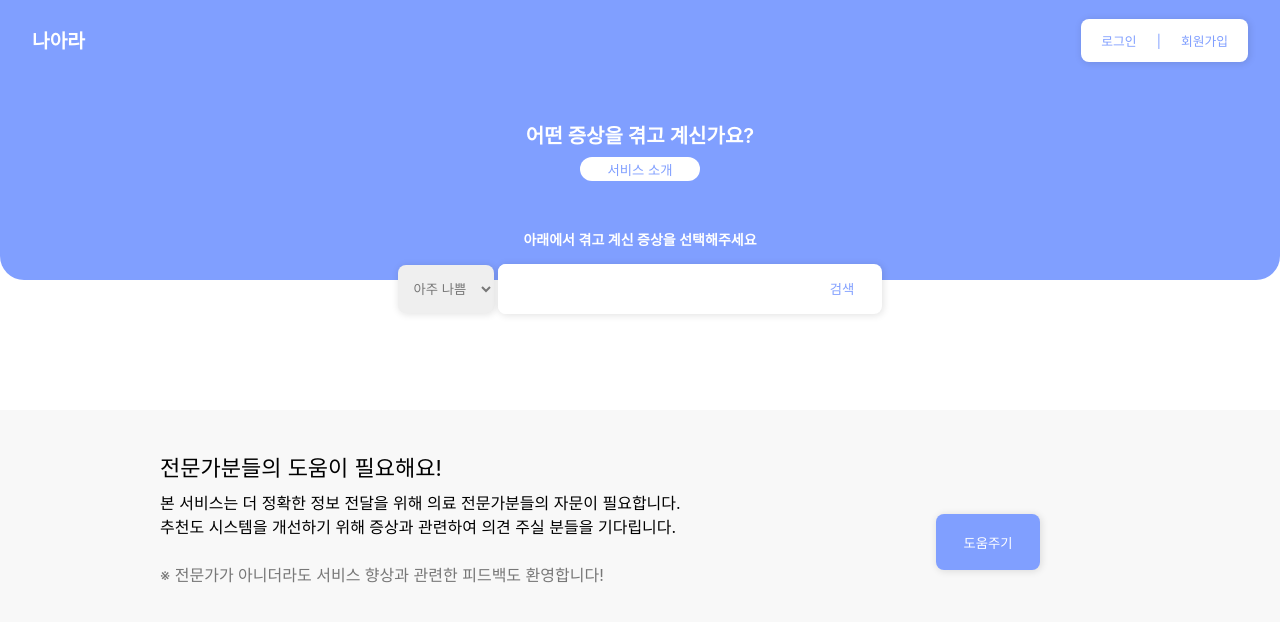
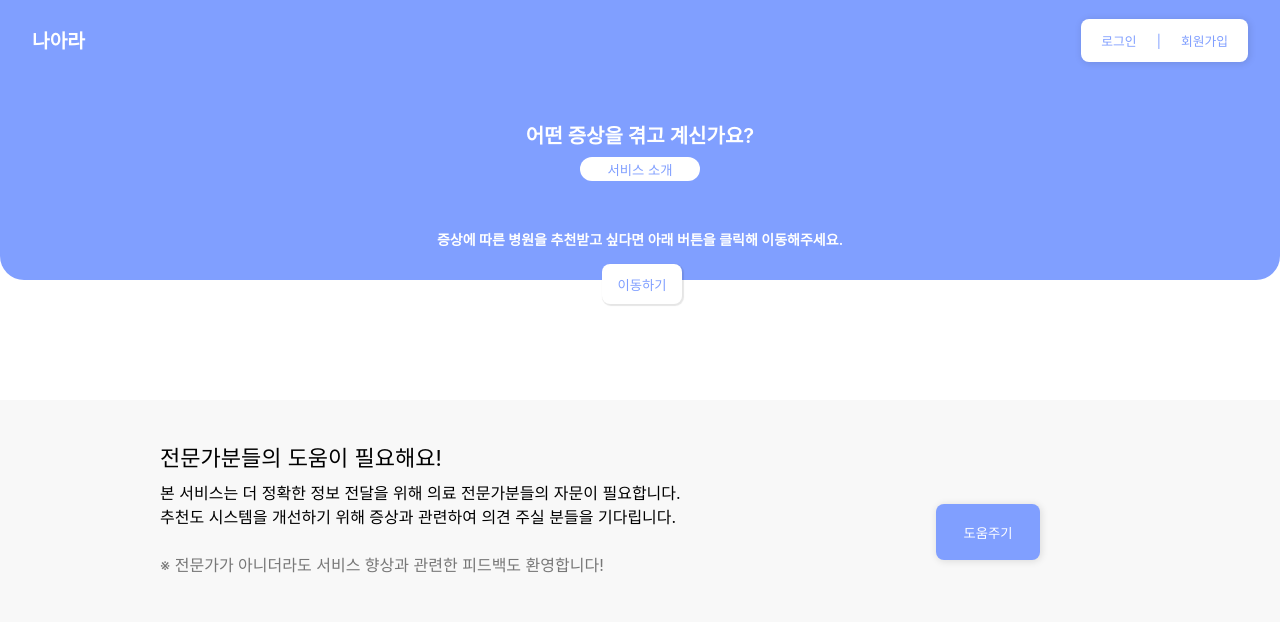
Before and after one commit to kmi0817/Na-A-Ra, a React (Create React App) app in the folder design/: page / in a window 1280 px wide. Shown: the top 622 px of the page. Built offline with nearby package versions, Linux system fonts and the light colour scheme.

Commit message:
메인 페이지 이동 버튼 추가

```diff
--- a/design/src/App.css
+++ b/design/src/App.css
@@ -151,8 +151,7 @@ ul, li {
   border-radius: 1vh;
   margin-left: 0.5vh;
   color: #809FFF;
-  font-weight: bold;
-  text-shadow: 1px 1px 1px rgba(0, 0, 0, .1);
+  box-shadow: 1px 1px 3px 2px rgba(0, 0, 0, .1);
 }
 
 .MainMidDiv {
@@ -205,12 +204,16 @@ ul, li {
   border-radius: 1vh;
   border: none;
   margin: 0 30vh 0 0;
-  box-shadow: 1px 1px 7px 1px rgba(0, 0, 0, .3);
+  box-shadow: 1px 1px 7px 1px rgba(0, 0, 0, .1);
 }
 
+.MoveBtn {
+  box-shadow: 1px 1px 1px 1px rgba(0, 0, 0, .1);
+}
 
-
-
+.MoveBtn:hover {
+  box-shadow: 1px 1px 5px 3px rgba(0, 0, 0, .1);
+}
 
 
 
--- a/design/src/pages/HospitalsModal.js
+++ b/design/src/pages/HospitalsModal.js
@@ -2,7 +2,7 @@ import React, { useEffect, useState } from "react";
 import './modal.css';
 
 const Post = (props) => {
-  const { open, close, header } = props;
+  const { open, close, header, data } = props;
 
   return (
     <div className={open ? 'openModal modal' : 'modal'}>
@@ -16,6 +16,8 @@ const Post = (props) => {
             </button>
           </header>
           <main>
+            {data.name}
+            {data.addr}
             {
               open ? <p>close를 눌러주세요</p> : null
             }
--- a/design/src/pages/MainPage.js
+++ b/design/src/pages/MainPage.js
@@ -1,4 +1,5 @@
 import React from "react";
+import { Link } from 'react-router-dom'
 import MenuBar from '../components/MenuBar'
 
 function MainPage({ location, history }) {
@@ -9,18 +10,13 @@ function MainPage({ location, history }) {
           <div className="MainTopDiv">
             <span className="MainTopSpan">어떤 증상을 겪고 계신가요?</span>
             <button className="MainTopBtn">서비스 소개</button>
-            <span className="MainTopSpan2">아래에서 겪고 계신 증상을 선택해주세요</span>
+            <span className="MainTopSpan2">증상에 따른 병원을 추천받고 싶다면 아래 버튼을 클릭해 이동해주세요.</span>
           </div>
         </div>
         <div className="MainTopSearchDiv">
-          <select name="percent" className="MainTopSelect">
-            <option value="1">아주 나쁨</option>
-            <option value="2">나쁨</option>
-            <option value="3">보통</option>
-            <option value="4">약함</option>
-            <option value="5">아주 약함</option>
-          </select>
-          <div className="MainTopSubDiv"><input></input><button>검색</button></div>
+          <Link to="/newtest">
+            <button className="MoveBtn" href="/newtest">이동하기</button>
+          </Link>
         </div>
 
         <div className="MainMidDiv">
--- a/design/src/pages/NewTest.js
+++ b/design/src/pages/NewTest.js
@@ -124,7 +124,7 @@ function NewTest() {
                         <p key={index} className="Htelno">{data.telno}</p>
                         <button type="button" className="CallBtn" onClick={e => Call(data.telno, e)}>전화 걸기</button>
                         <button type="button" className="DetailBtn" onClick={openDModal}>상세정보</button>
-                        <HospitalsModal open={DmodalOpen} close={closeDModal} header="주소 검색" autoClose></HospitalsModal>
+                        <HospitalsModal open={DmodalOpen} close={closeDModal} header="상세 정보 확인" key={data.id} data={data} autoClose></HospitalsModal>
                     </div>
                 ))}
                 {
```
